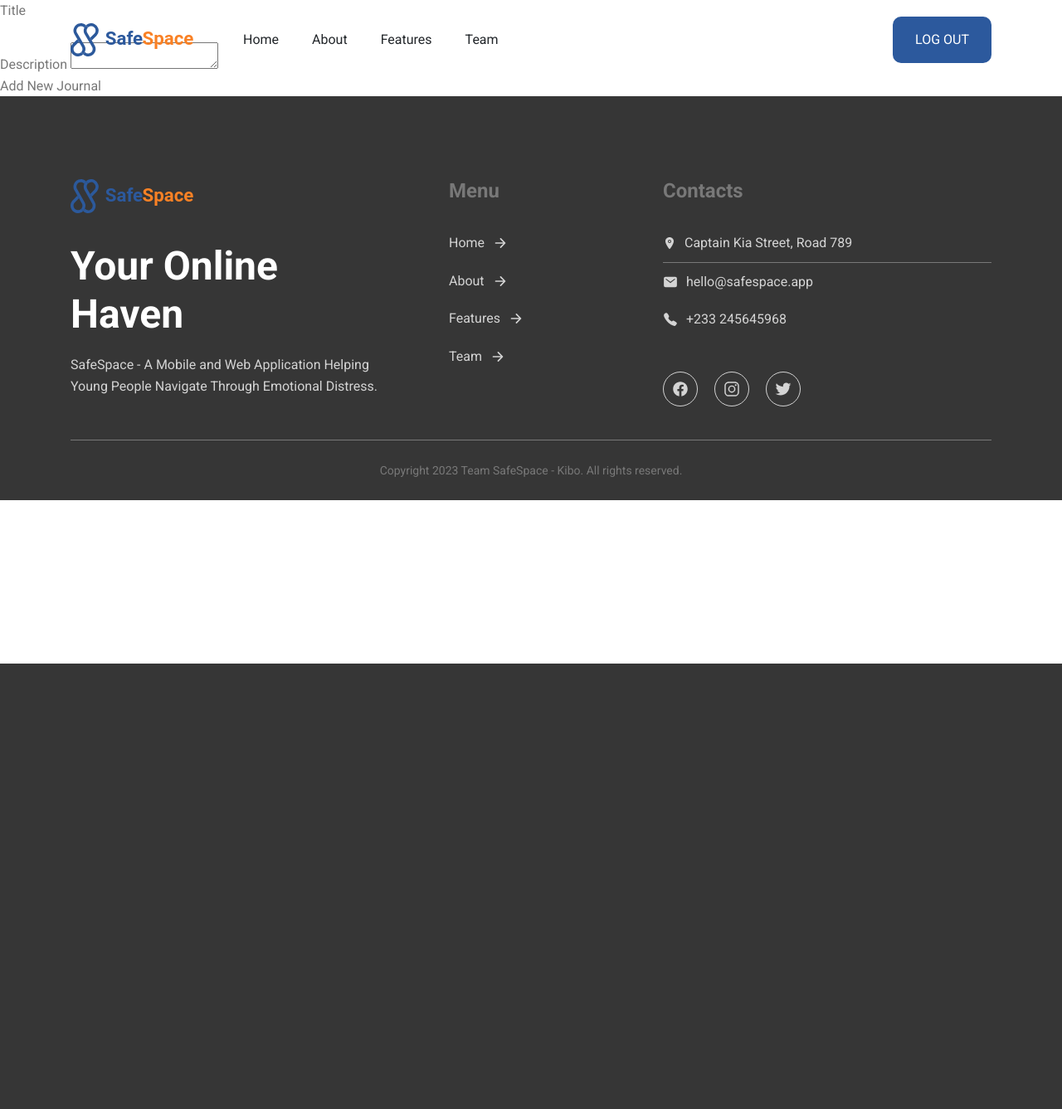
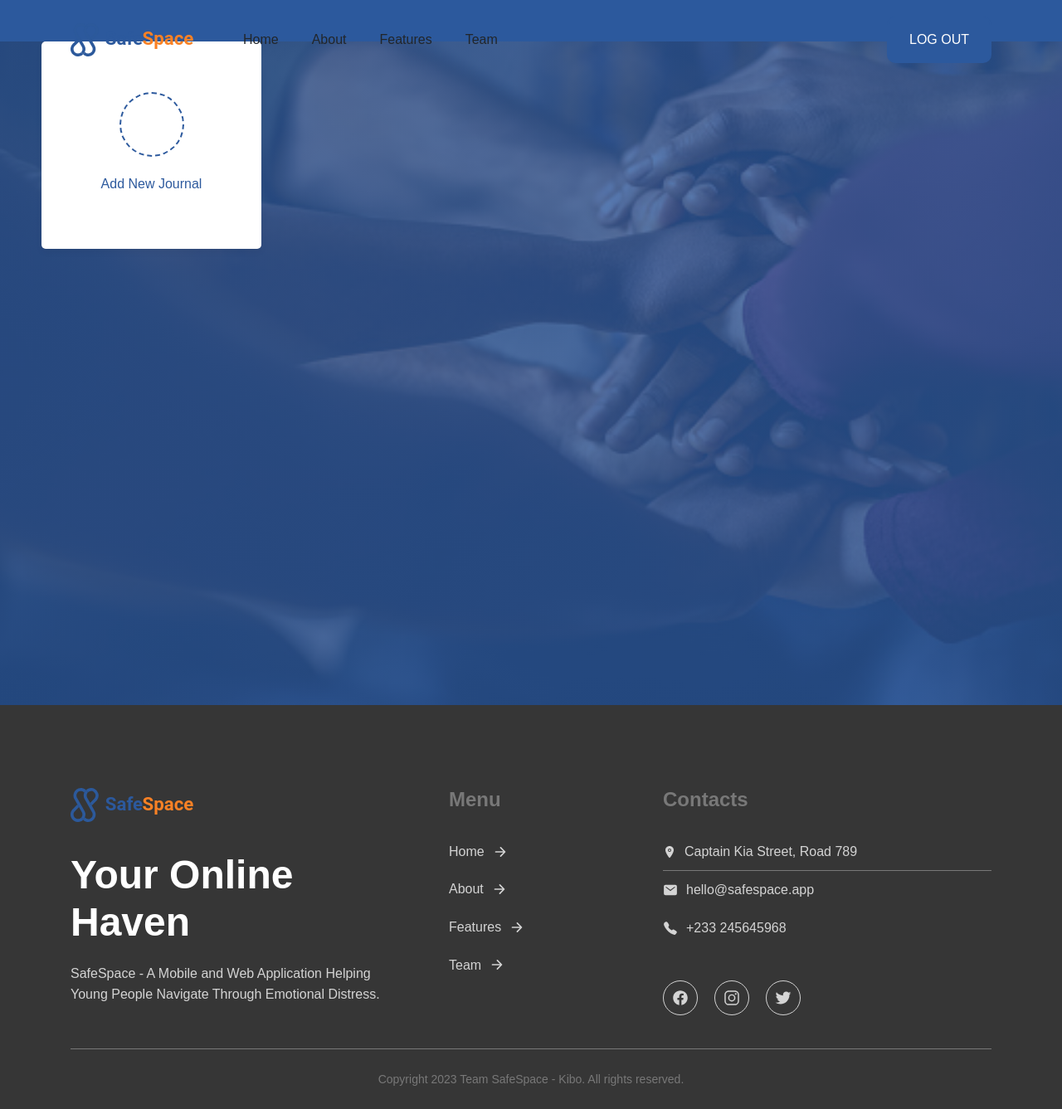
Before and after one commit to emmanuelofor/SafeSpace, a Flask app: template templates/journal_test.html in a window 1280 px wide. Shown: the whole page at 83% size. Before the commit the page ends 800 px from the top, so only its background shows below. Run offline with Flask 3, Linux system fonts and the light colour scheme; the template is opened without the code that fills it, so the values that code supplies are empty.

Commit message:
updating the journal_test page

```diff
--- /dev/null
+++ b/static/journal.css
@@ -0,0 +1,306 @@
+
+/* Import Google Font - Roboto */
+@import url('https://fonts.googleapis.com/css2?family=Roboto:ital,wght@0,100;0,300;0,400;0,500;0,700;0,900;1,100;1,300;1,400;1,500;1,700;1,900&display=swap');
+
+* {
+    margin: 0;
+    padding: 0;
+    box-sizing: border-box;
+    font-family: 'Poppins', sans-serif;
+}
+
+body {
+    background: rgb(44, 89, 157);
+}
+
+main {
+    width: 100%;
+    height: 100vh;
+    background-image: linear-gradient(rgba(44, 89, 157, 0.8), rgba(44, 89, 157, 0.8)), url("/static/images/bg-img1.jpg");
+    background-position: center;
+    position: relative;
+    background-size: cover;
+}
+
+::selection {
+    color: #fff;
+    background: rgb(44, 89, 157);
+}
+
+.wrapper {
+    margin: 50px;
+    display: grid;
+    gap: 25px;
+    grid-template-columns: repeat(auto-fill, 265px);
+}
+
+.wrapper li {
+    height: 250px;
+    list-style: none;
+    border-radius: 5px;
+    padding: 15px 20px 20px;
+    background: #fff;
+    box-shadow: 0 4px 8px rgba(0, 0, 0, 0.05);
+}
+
+.add-box,
+.icon,
+.bottom-content,
+.popup,
+header,
+.settings .menu li {
+    display: flex;
+    align-items: center;
+    justify-content: space-between;
+}
+
+.add-box {
+    cursor: pointer;
+    flex-direction: column;
+    justify-content: center;
+}
+
+.add-box .icon {
+    height: 78px;
+    width: 78px;
+    color: rgb(44, 89, 157);
+    font-size: 40px;
+    border-radius: 50%;
+    justify-content: center;
+    border: 2px dashed rgb(44, 89, 157);
+}
+
+.add-box p {
+    color: rgb(44, 89, 157);
+    font-weight: 500;
+    margin-top: 20px;
+}
+
+.note {
+    display: flex;
+    flex-direction: column;
+    justify-content: space-between;
+}
+
+.note .details {
+    max-height: 165px;
+    overflow-y: auto;
+}
+
+.note .details::-webkit-scrollbar,
+.popup textarea::-webkit-scrollbar {
+    width: 0;
+}
+
+.note .details:hover::-webkit-scrollbar,
+.popup textarea:hover::-webkit-scrollbar {
+    width: 5px;
+}
+
+.note .details:hover::-webkit-scrollbar-track,
+.popup textarea:hover::-webkit-scrollbar-track {
+    background: #f1f1f1;
+    border-radius: 25px;
+}
+
+.note .details:hover::-webkit-scrollbar-thumb,
+.popup textarea:hover::-webkit-scrollbar-thumb {
+    background: #e6e6e6;
+    border-radius: 25px;
+}
+
+.note p {
+    font-size: 22px;
+    font-weight: 500;
+}
+
+.note span {
+    display: block;
+    color: #575757;
+    font-size: 16px;
+    margin-top: 5px;
+}
+
+.note .bottom-content {
+    padding-top: 10px;
+    border-top: 1px solid #ccc;
+}
+
+.bottom-content span {
+    color: #6D6D6D;
+    font-size: 14px;
+}
+
+.bottom-content .settings {
+    position: relative;
+}
+
+.bottom-content .settings i {
+    color: #6D6D6D;
+    cursor: pointer;
+    font-size: 15px;
+}
+
+.settings .menu {
+    z-index: 1;
+    bottom: 0;
+    right: -5px;
+    padding: 5px 0;
+    background: #fff;
+    position: absolute;
+    border-radius: 4px;
+    transform: scale(0);
+    transform-origin: bottom right;
+    box-shadow: 0 0 6px rgba(0, 0, 0, 0.15);
+    transition: transform 0.2s ease;
+}
+
+.settings.show .menu {
+    transform: scale(1);
+}
+
+.settings .menu li {
+    height: 25px;
+    font-size: 16px;
+    margin-bottom: 2px;
+    padding: 17px 15px;
+    cursor: pointer;
+    box-shadow: none;
+    border-radius: 0;
+    justify-content: flex-start;
+}
+
+.menu li:last-child {
+    margin-bottom: 0;
+}
+
+.menu li:hover {
+    background: #f5f5f5;
+}
+
+.menu li i {
+    padding-right: 8px;
+}
+
+.popup-box {
+    position: fixed;
+    top: 0;
+    left: 0;
+    z-index: 2;
+    height: 100%;
+    width: 100%;
+    background: rgba(0, 0, 0, 0.4);
+}
+
+.popup-box .popup {
+    position: absolute;
+    top: 50%;
+    left: 50%;
+    z-index: 3;
+    width: 100%;
+    max-width: 400px;
+    justify-content: center;
+    transform: translate(-50%, -50%) scale(0.95);
+}
+
+.popup-box,
+.popup {
+    opacity: 0;
+    pointer-events: none;
+    transition: all 0.25s ease;
+}
+
+.popup-box.show,
+.popup-box.show .popup {
+    opacity: 1;
+    pointer-events: auto;
+}
+
+.popup-box.show .popup {
+    transform: translate(-50%, -50%) scale(1);
+}
+
+.popup .content {
+    border-radius: 5px;
+    background: #fff;
+    width: calc(100% - 15px);
+    box-shadow: 0 0 15px rgba(0, 0, 0, 0.1);
+}
+
+.content header {
+    padding: 15px 25px;
+    border-bottom: 1px solid #ccc;
+}
+
+.content header p {
+    font-size: 20px;
+    font-weight: 500;
+}
+
+.content header i {
+    color: #8b8989;
+    cursor: pointer;
+    font-size: 23px;
+}
+
+.content form {
+    margin: 15px 25px 35px;
+}
+
+.content form .row {
+    margin-bottom: 20px;
+}
+
+form .row label {
+    font-size: 18px;
+    display: block;
+    margin-bottom: 6px;
+}
+
+form :where(input, textarea) {
+    height: 50px;
+    width: 100%;
+    outline: none;
+    font-size: 17px;
+    padding: 0 15px;
+    border-radius: 4px;
+    border: 1px solid #999;
+}
+
+form :where(input, textarea):focus {
+    box-shadow: 0 2px 4px rgba(0, 0, 0, 0.11);
+}
+
+form .row textarea {
+    height: 150px;
+    resize: none;
+    padding: 8px 15px;
+}
+
+form button {
+    width: 100%;
+    height: 50px;
+    color: #fff;
+    outline: none;
+    border: none;
+    cursor: pointer;
+    font-size: 17px;
+    border-radius: 4px;
+    background: #6A93F8;
+}
+
+@media (max-width: 660px) {
+    .wrapper {
+        margin: 15px;
+        gap: 15px;
+        grid-template-columns: repeat(auto-fill, 100%);
+    }
+
+    .popup-box .popup {
+        max-width: calc(100% - 15px);
+    }
+
+    .bottom-content .settings i {
+        font-size: 17px;
+    }
+}
--- a/templates/journal_test.html
+++ b/templates/journal_test.html
@@ -12,6 +12,7 @@
 
     <!-- custom css link -->
     <link rel="stylesheet" href="{{ url_for('static', filename='homepage.css') }}">
+    <link rel="stylesheet" href="{{ url_for('static', filename='journal.css') }}">
 
     <!--
     - google font link
--- a/templates/signup.html
+++ b/templates/signup.html
@@ -61,7 +61,7 @@
             </form>
 
             {% if message %}
-              <p class="success">{{ message }}</p>
+               <p class="success">{{ message }}</p>
             {% endif %}
 
          </div>
```
